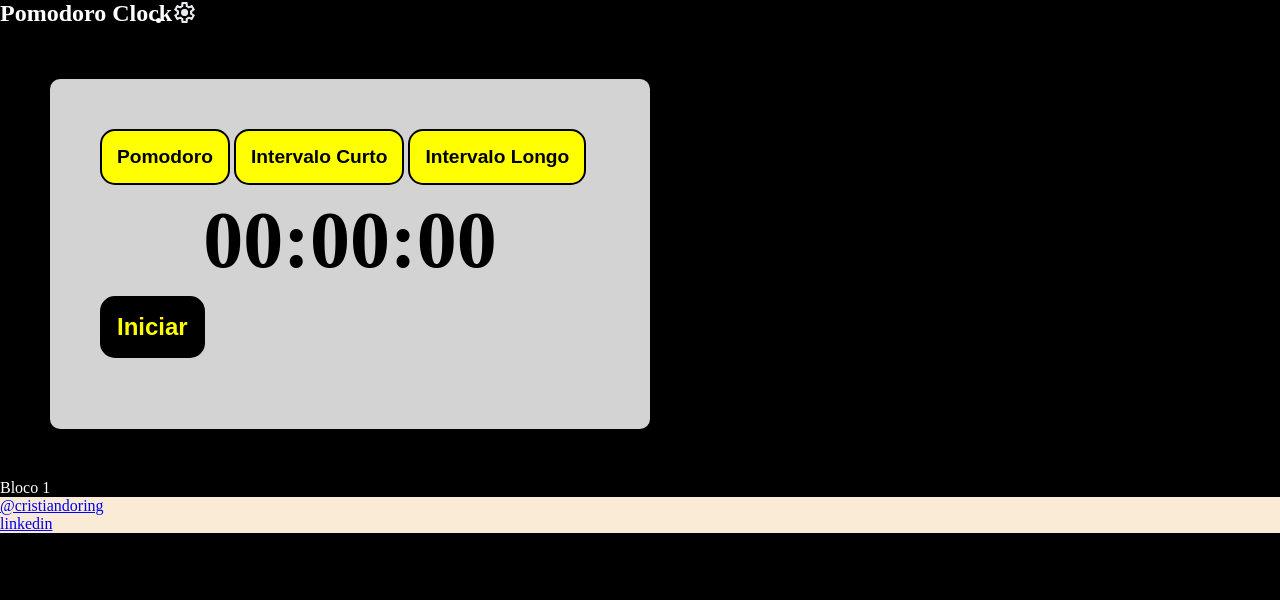
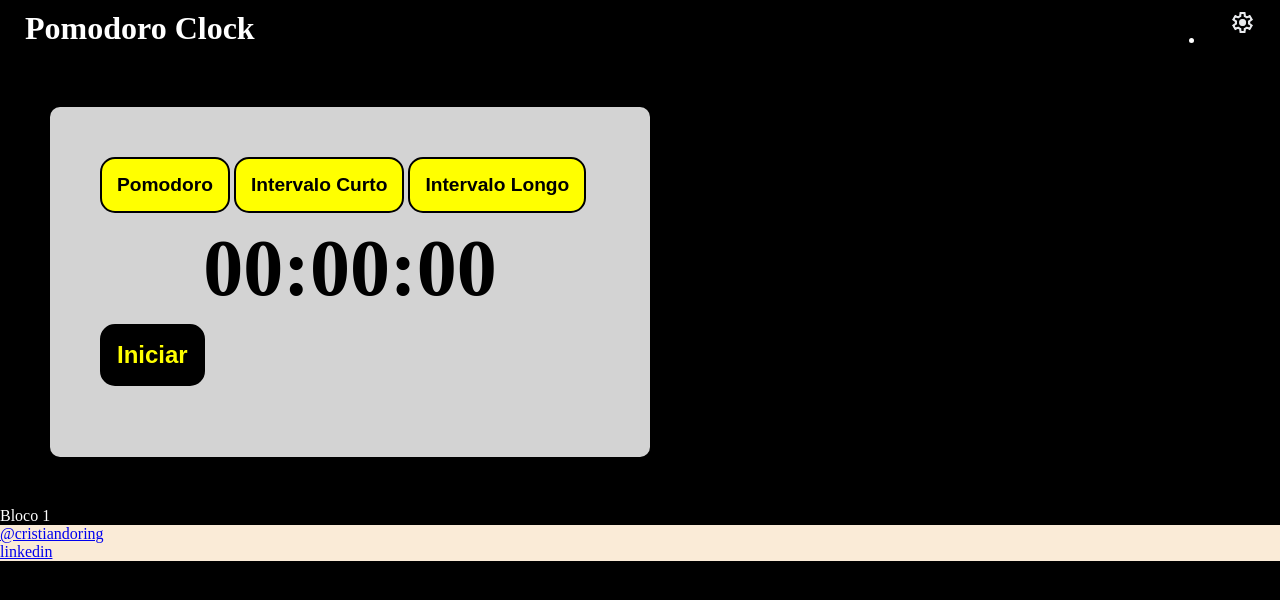
Before and after one commit to cristiandoring/pomodoro-clock, a plain HTML site: page index.html in a window 1280 px wide. Drawn offline with Linux system fonts and the light colour scheme.

Commit message:
Update nav

```diff
--- a/style.css
+++ b/style.css
@@ -12,12 +12,18 @@ html{
 
 nav{
     display:flex;
+    flex-flow: row nowrap;
+    justify-content: space-between;
+}
 
+h1{
+    padding: 10px 25px;
+    font-size: 2rem;
 }
 
 
-
 #icone-settings{
+    padding: 10px 25px;
     width: 25px;
 
 }
@@ -29,7 +35,10 @@ nav{
     border-radius: 10px;
     margin: 50px;
     padding: 50px;
+
+
 }
+
 
 .tipo-intervalo{
 
@@ -61,6 +70,7 @@ h2{
     color: yellow;
     font-weight: bold;
     font-size: 1.5rem;
+    align-self: center;
 
 
 }
```
